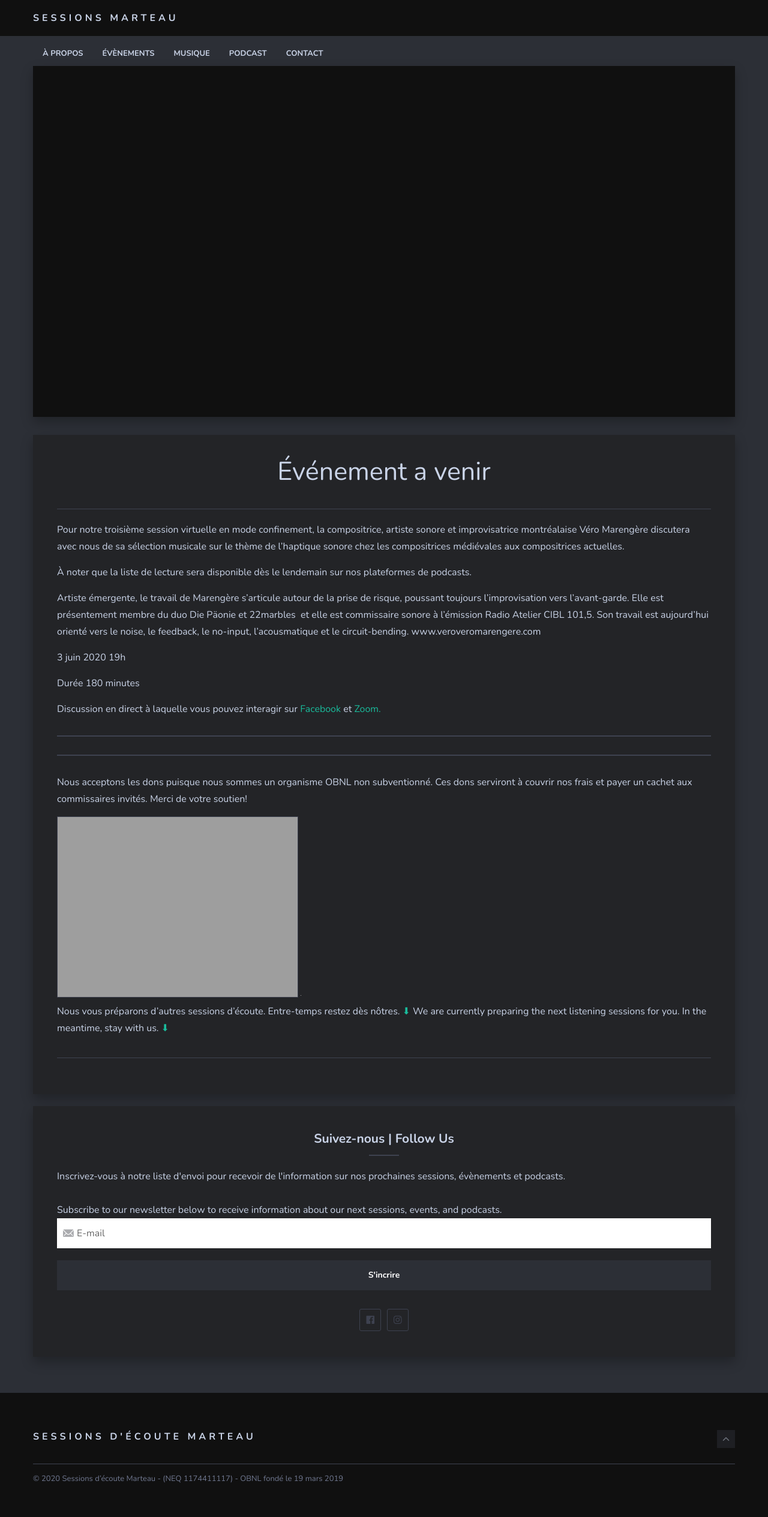
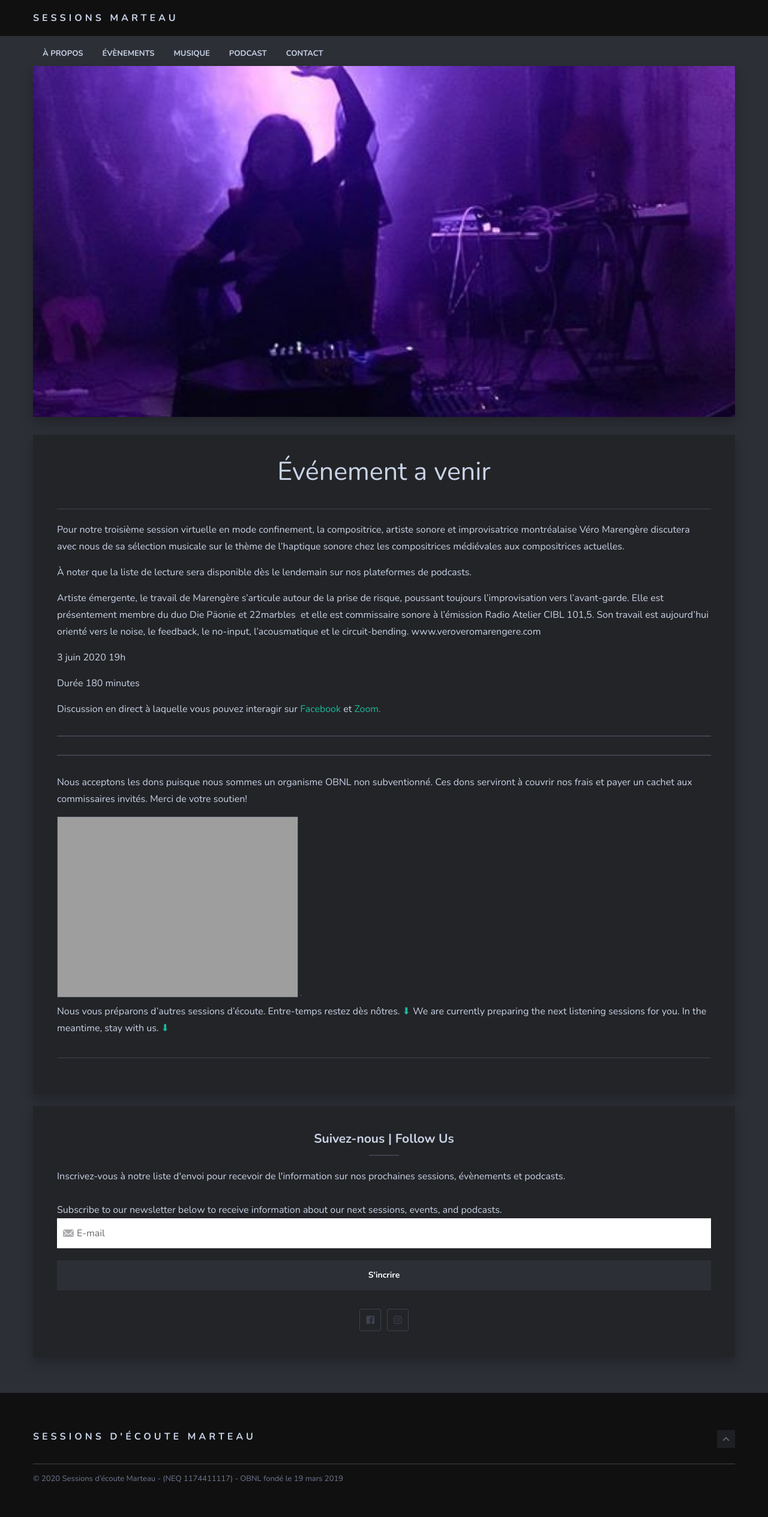
Before and after one commit to sessions-marteau/sessions-marteau-2.github.io, a Jekyll site: the page built from _pages/evenement-a-venir.md, in a window 1280 px wide. Shown: the whole page at 60% size. Built offline with Jekyll 4.4.1, drawn with Linux system fonts in a browser that asks for light colours; nearby versions of some CDN libraries; grey boxes are pictures that could not be loaded.

Commit message:
Update evenement-a-venir.md

```diff
--- a/_pages/evenement-a-venir.md
+++ b/_pages/evenement-a-venir.md
@@ -1,7 +1,7 @@
 ---
 layout: post
 title: Événement a venir
-image: Vero_ Marengere.jpg
+image: Vero_Marengere.jpg
 permalink: /evenement-a-venir/
 dropdown: true
 ---
```
